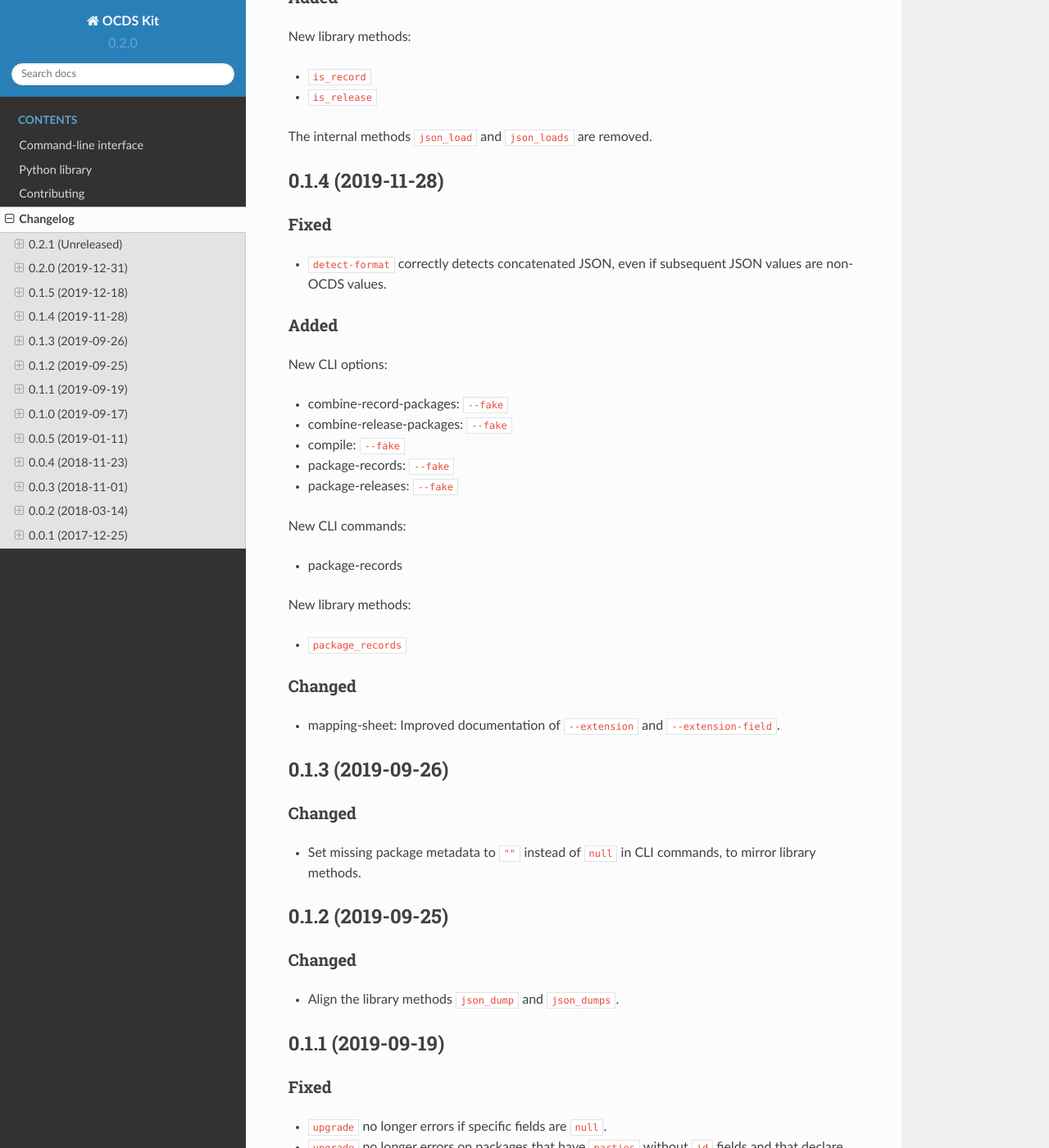
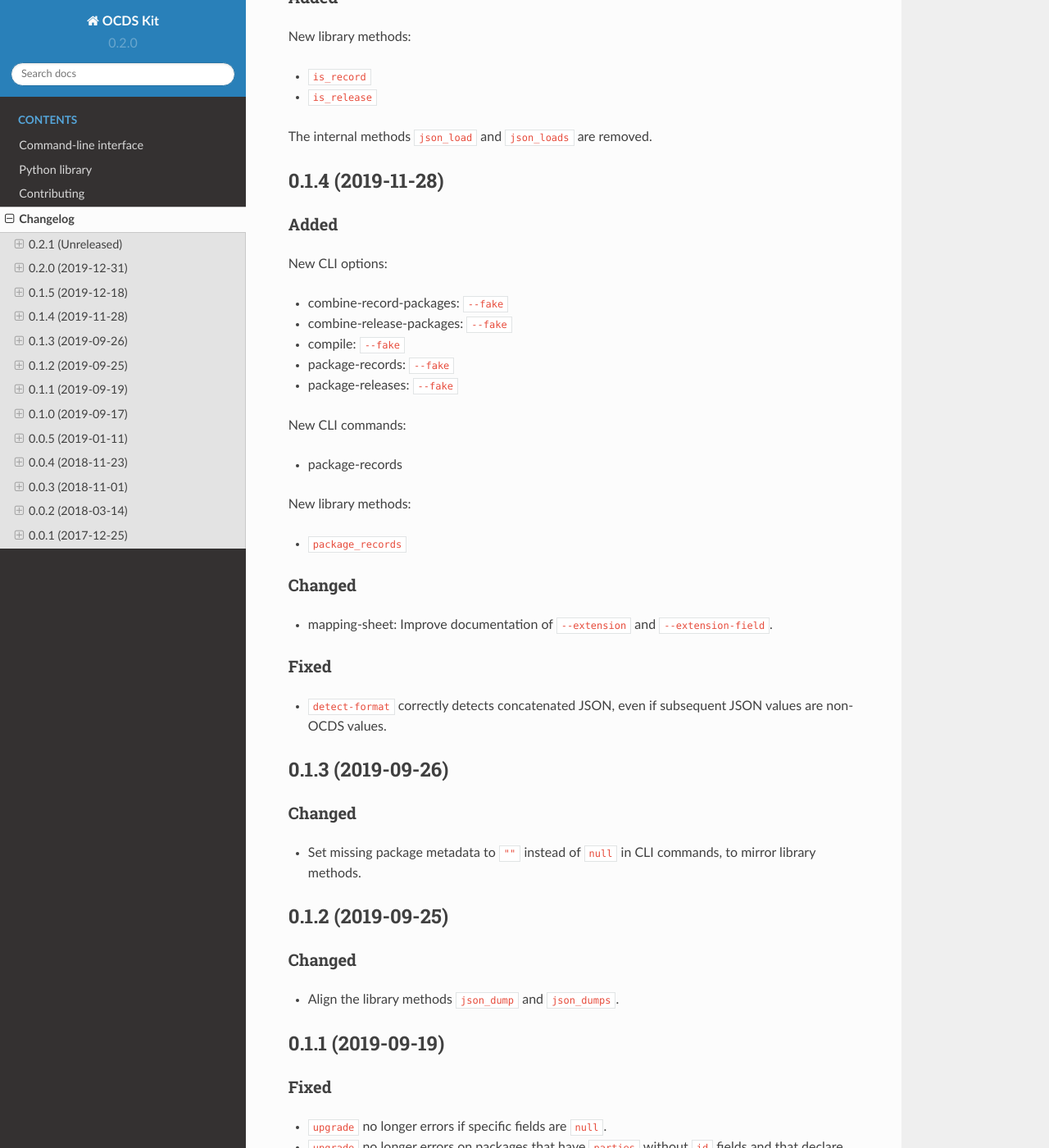
Before and after one commit to open-contracting/ocdskit, a Sphinx documentation site: the page built from docs/changelog.rst, in a window 1280 px wide and 1400 px high, scrolled down 985 px. Shown: the whole window at 82% size. Built offline with Sphinx 7.4.7 and the Read the Docs theme 2.0.0, drawn with Linux system fonts in a browser that asks for light colours; some of the changed text lies outside the part shown.

Commit message:
Fix punctuation, tense, and order of subsections in changelog

```diff
--- a/docs/changelog.rst
+++ b/docs/changelog.rst
@@ -7,8 +7,8 @@
 Changed
 ~~~~~~~
 
--  Implement iterative JSON writer.
--  Use ``orjson`` if available to improve performance of dumping/loading JSON, especially to/from SQL in ``compile`` command.
+-  Implement iterative JSON writer
+-  Use ``orjson`` if available to improve performance of dumping/loading JSON, especially to/from SQL in ``compile`` command
 
 Fixed
 ~~~~~
@@ -52,11 +52,6 @@
 0.1.4 (2019-11-28)
 ------------------
 
-Fixed
-~~~~~
-
--  ``detect-format`` correctly detects concatenated JSON, even if subsequent JSON values are non-OCDS values.
-
 Added
 ~~~~~
 
@@ -79,7 +74,12 @@
 Changed
 ~~~~~~~
 
--  mapping-sheet: Improved documentation of ``--extension`` and ``--extension-field``.
+-  mapping-sheet: Improve documentation of ``--extension`` and ``--extension-field``.
+
+Fixed
+~~~~~
+
+-  ``detect-format`` correctly detects concatenated JSON, even if subsequent JSON values are non-OCDS values.
 
 0.1.3 (2019-09-26)
 ------------------
```
